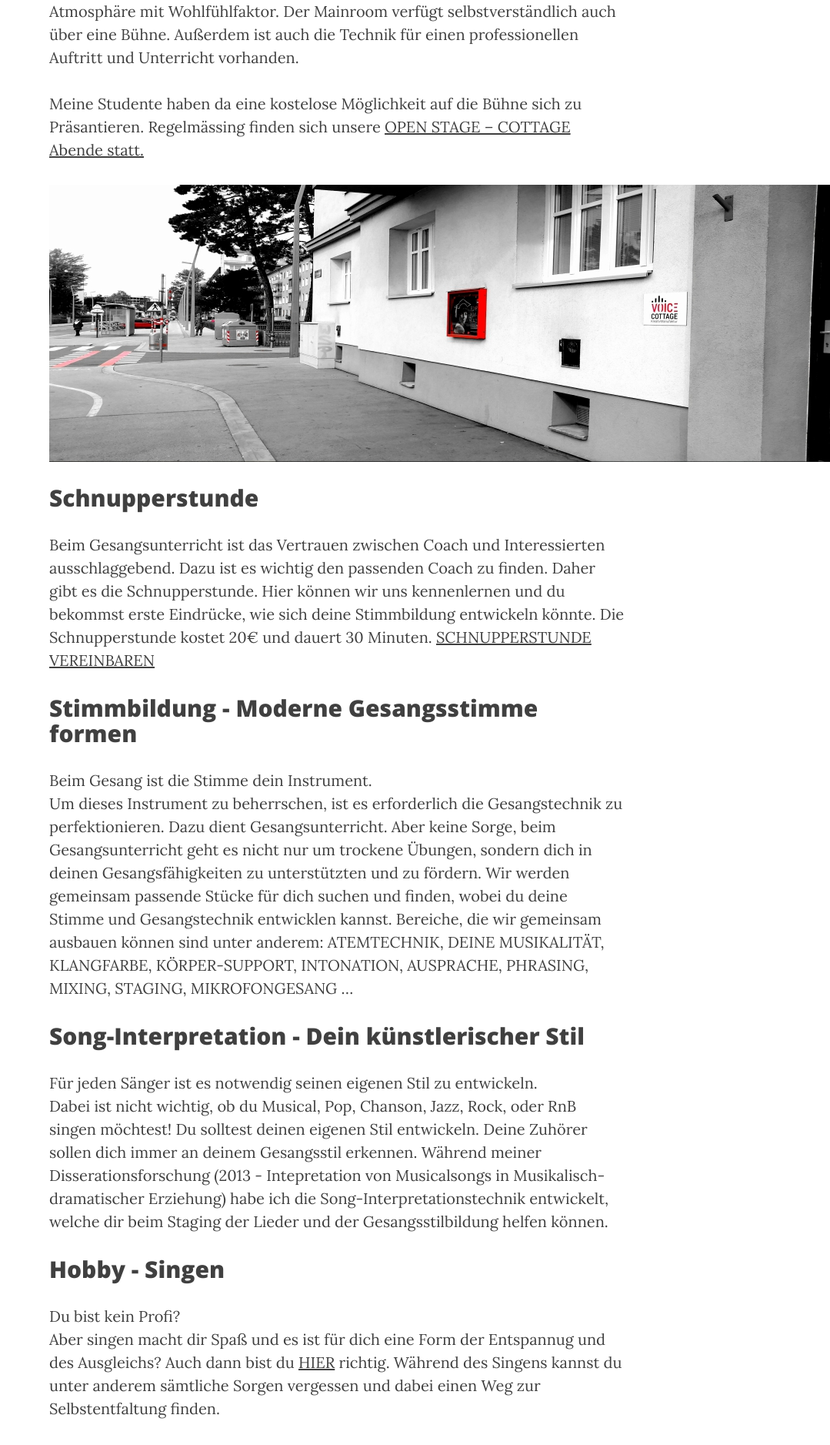
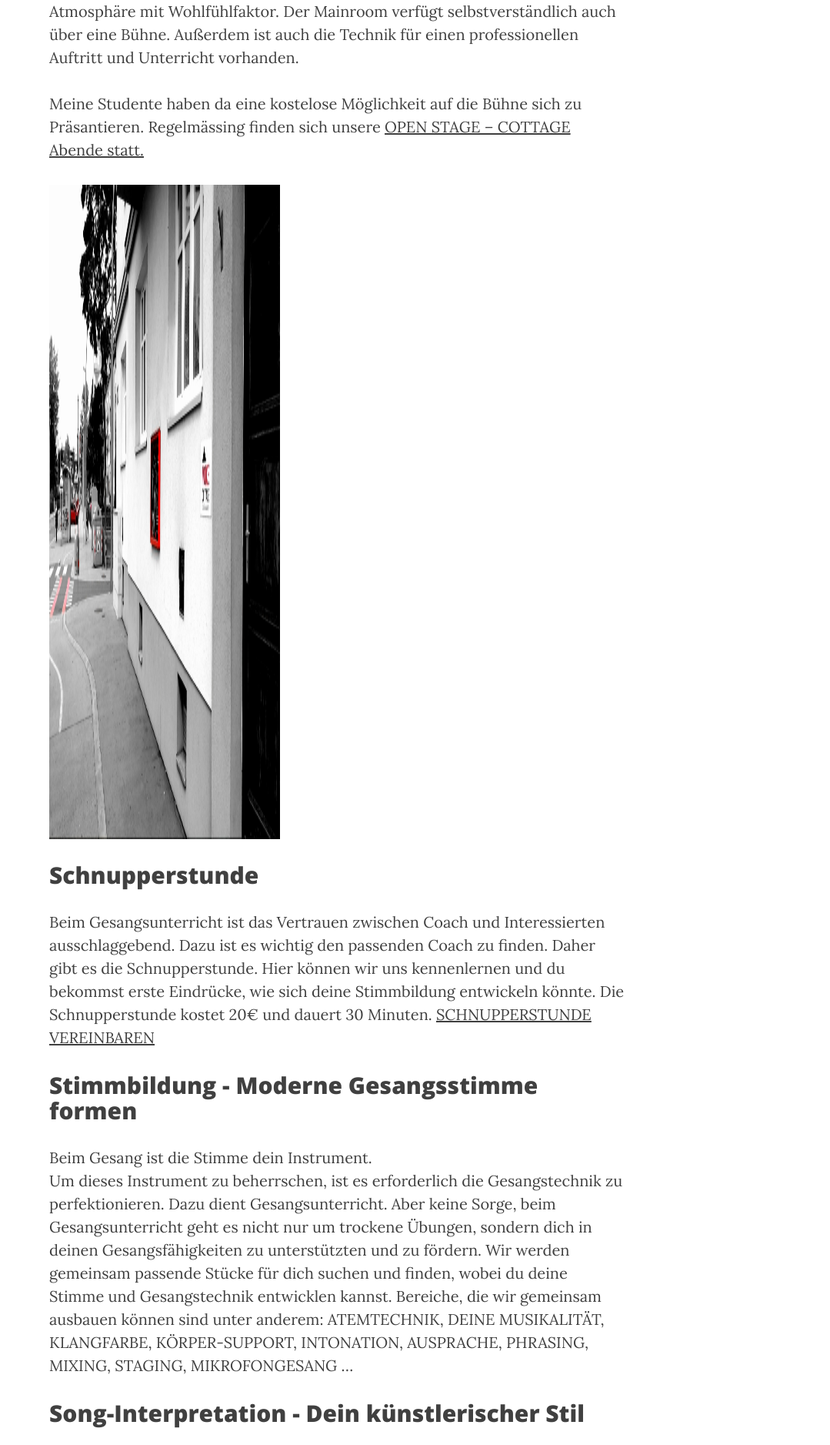
Before and after one commit to janhyza/gesangscoaching.at, a Jekyll site: the page built from projects/Gesangsunterricht - VoiceCottage-KreativManufaktur.md, in a window 1280 px wide. Shown: the part 1144-3021 px from the top of the page at 77% size, without its empty margins (201-1280 px from the left). Built offline with Jekyll 4.4.1, drawn with Linux system fonts in a browser that asks for light colours; nearby versions of some CDN libraries.

Commit message:
Update Gesangsunterricht - VoiceCottage-KreativManufaktur.md

```diff
--- a/projects/Gesangsunterricht - VoiceCottage-KreativManufaktur.md
+++ b/projects/Gesangsunterricht - VoiceCottage-KreativManufaktur.md
@@ -16,7 +16,7 @@ In VoiceCottage-KreativManufaktur bieten wir eine angenehme entspannte Atmosphä
 
 Meine Studente haben da eine kostelose Möglichkeit auf die Bühne sich zu Präsantieren. Regelmässing finden sich unsere [OPEN STAGE – COTTAGE Abende statt. ](http://voicecottage.at/events/)
 
-<img src="http://gesangscoaching.at/img/hedaer 2.jpg"  >
+<img src="http://gesangscoaching.at/img/hedaer 2.jpg" width="300" height="850"  >
 
 ## Schnupperstunde
 Beim Gesangsunterricht ist das Vertrauen zwischen Coach und Interessierten ausschlaggebend. Dazu ist es wichtig den passenden Coach zu finden. Daher gibt es die Schnupperstunde. Hier können wir uns kennenlernen und du bekommst erste Eindrücke, wie sich deine Stimmbildung entwickeln könnte. Die Schnupperstunde kostet 20€ und dauert 30 Minuten.  [SCHNUPPERSTUNDE VEREINBAREN ](http://gesangscoaching.at/contact/)
```
